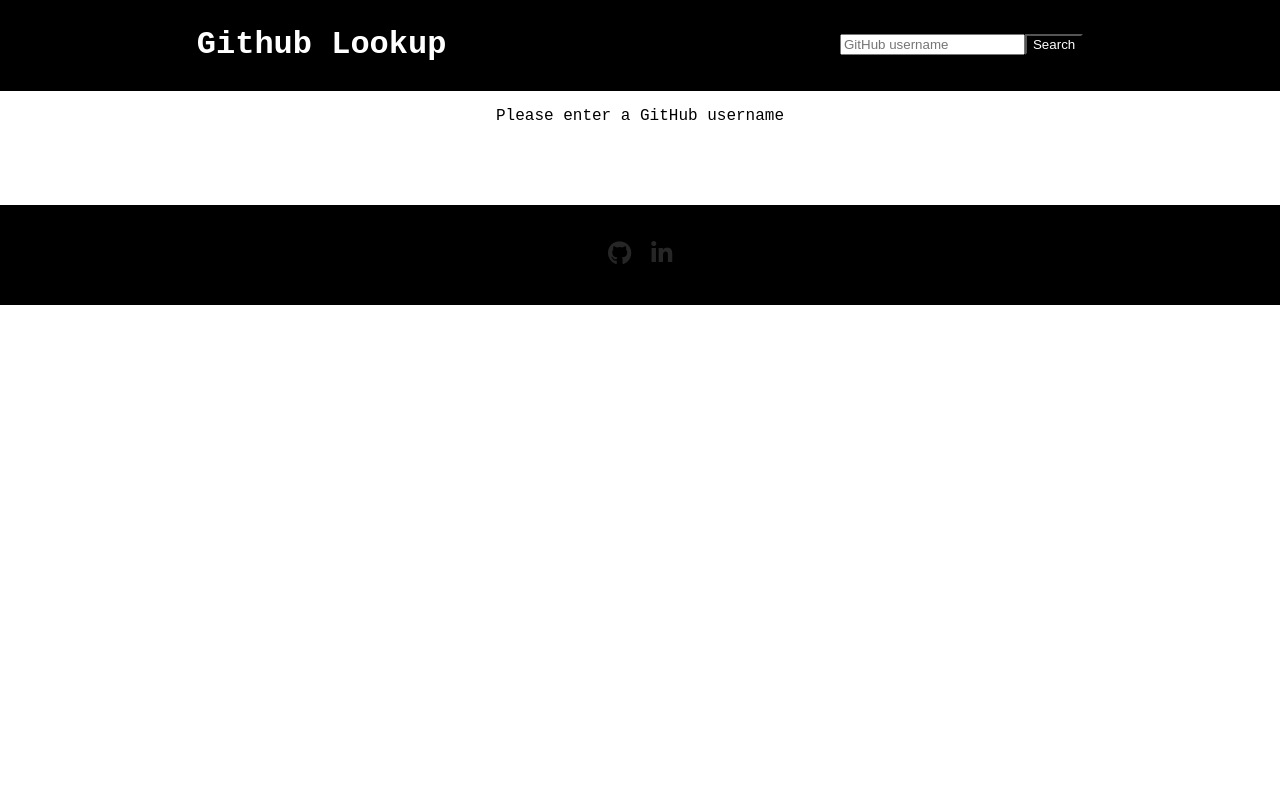
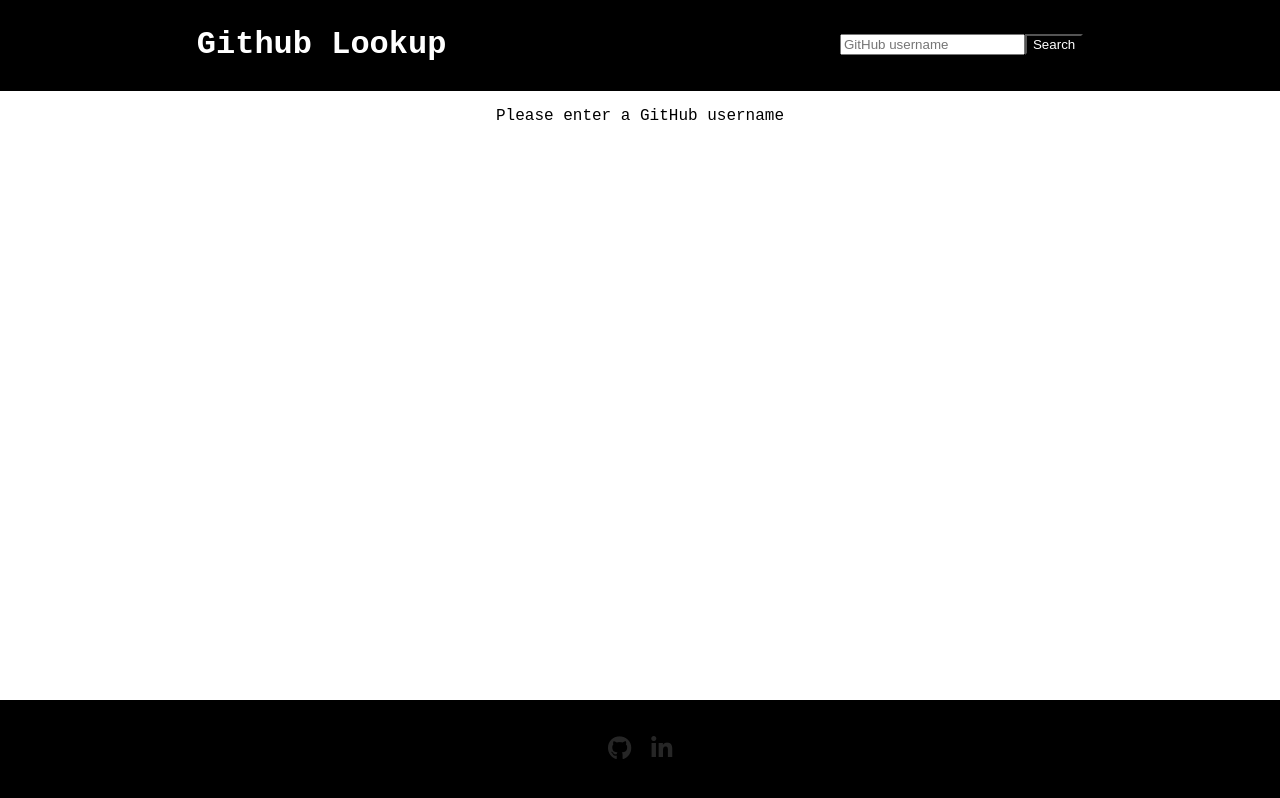
Before and after one commit to CyprienDream/node-github, a React (Create React App) app: page / in a window 1280 px wide. Built offline with nearby package versions, Linux system fonts and the light colour scheme.

Commit message:
fix space lack app div

```diff
--- a/src/App.css
+++ b/src/App.css
@@ -3,6 +3,13 @@
 .App {
   text-align: center;
   font-family: 'Courier New', Courier, monospace;
+  min-height: 100vh;
+  display: flex;
+  flex-direction: column;
+}
+
+.main {
+  flex: 1;
 }
 
 /* Repos */
@@ -30,7 +37,7 @@
   color: #282c34;
 }
 
-/* Users */
+/* User */
 
 .user-container {
   margin: 10px;
@@ -56,10 +63,6 @@
   background-color: black;
   justify-content: space-around;
   align-items: center;
-}
-
-.searchForm {
-  border-radius: 40%;
 }
 
 .search-button {
--- a/src/App.tsx
+++ b/src/App.tsx
@@ -67,6 +67,7 @@
           </form>
         </div>
       </div>
+      <div className="main">
         {FoundInfo()}
         <div className="repos-container">
           {(reposFound.length || '') &&
@@ -76,10 +77,10 @@
               } else if (val.name.toLowerCase().includes(searchTerm.toLowerCase())) {
                 return val
               }
-          })
-            .map(repo =>
+            }).map(repo =>
                 (<RepositoryComponent key={repo.clone_url} repo={repo}></RepositoryComponent>))
           }
+        </div>
       </div>
       <FooterComponent></FooterComponent>
     </div>
```
Lines whose indentation alone changed are shown as unchanged.
